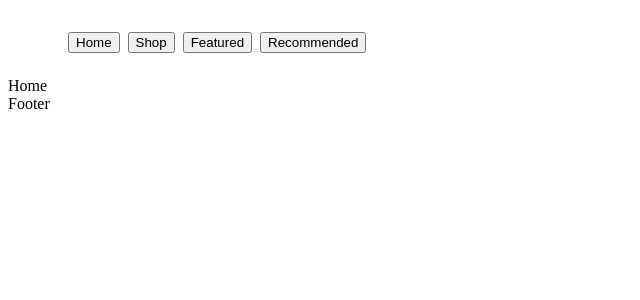
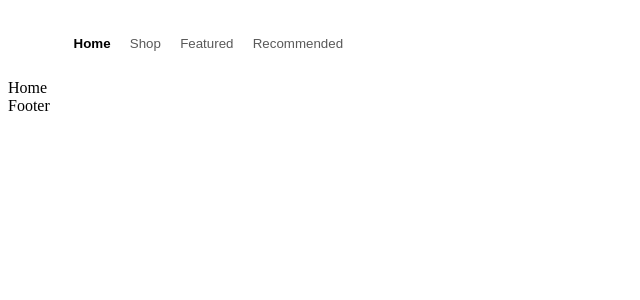
Before and after one commit to EVSFEH25P-JS2/eshop, a React (Vite) app: page / in a window 1280 px wide. Shown: the top 300 px of the page, without its empty margins (0-640 px from the left). Built offline with nearby package versions, Linux system fonts and the light colour scheme.

Commit message:
add active link highlighting

```diff
--- a/src/components/Nav.jsx
+++ b/src/components/Nav.jsx
@@ -11,10 +11,20 @@ function Nav({ routeName, setRoute }) {
 
         <ul>
           <li>
-            <button onClick={() => setRoute(Page.HOME)}>Home</button>
+            <button
+              className={routeName === Page.HOME ? "active" : ""}
+              onClick={() => setRoute(Page.HOME)}
+            >
+              Home
+            </button>
           </li>
           <li>
-            <button onClick={() => setRoute(Page.SHOP)}>Shop</button>
+            <button
+              className={routeName === Page.SHOP ? "active" : ""}
+              onClick={() => setRoute(Page.SHOP)}
+            >
+              Shop
+            </button>
           </li>
           <li>
             <button onClick={() => setRoute("TODO: add featured page")}>
--- a/src/styles/Nav.css
+++ b/src/styles/Nav.css
@@ -13,4 +13,21 @@
     list-style: none;
     gap: 0.5rem;
   }
+
+  button {
+    background: none;
+    outline: none;
+    border: none;
+    color: hsl(0, 0%, 35%);
+    padding: 0.25rem 0.35rem;
+  }
+
+  button:hover {
+    background-color: hsl(0, 0%, 95%);
+  }
+
+  button.active {
+    color: black;
+    font-weight: bold;
+  }
 }
```
